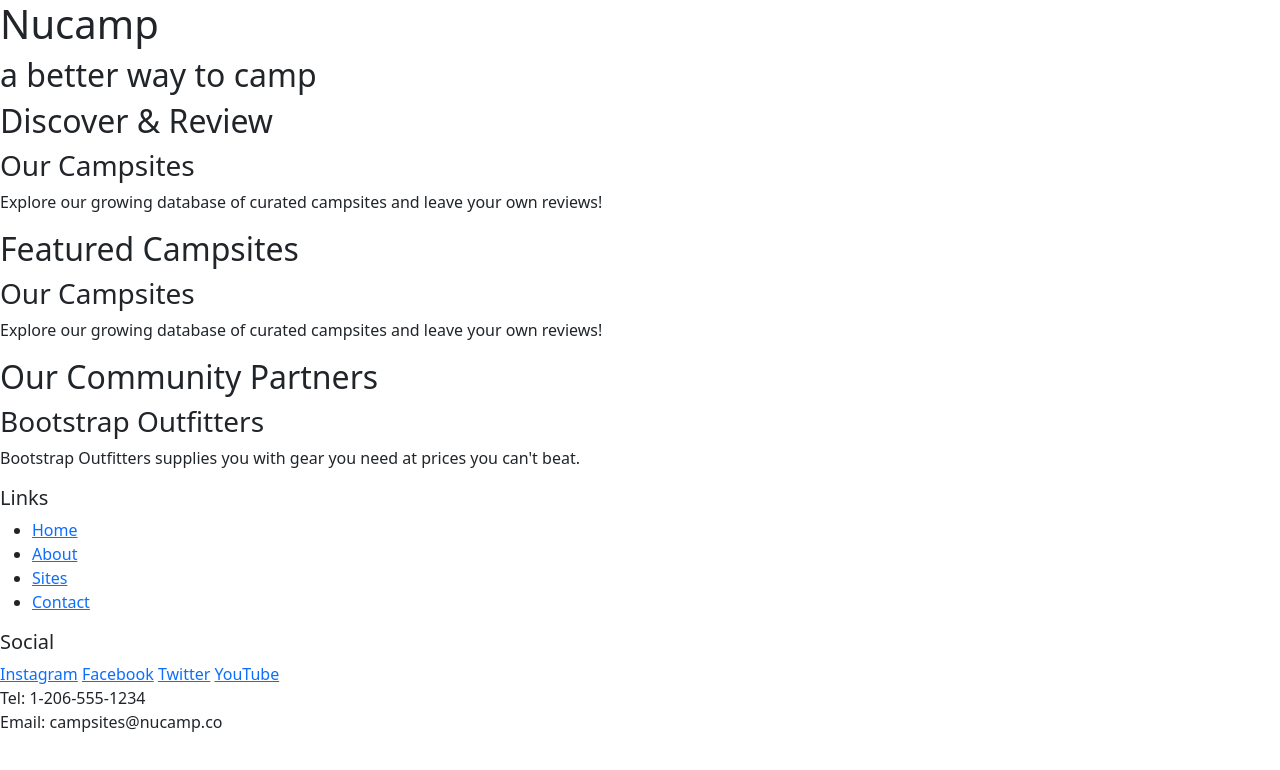
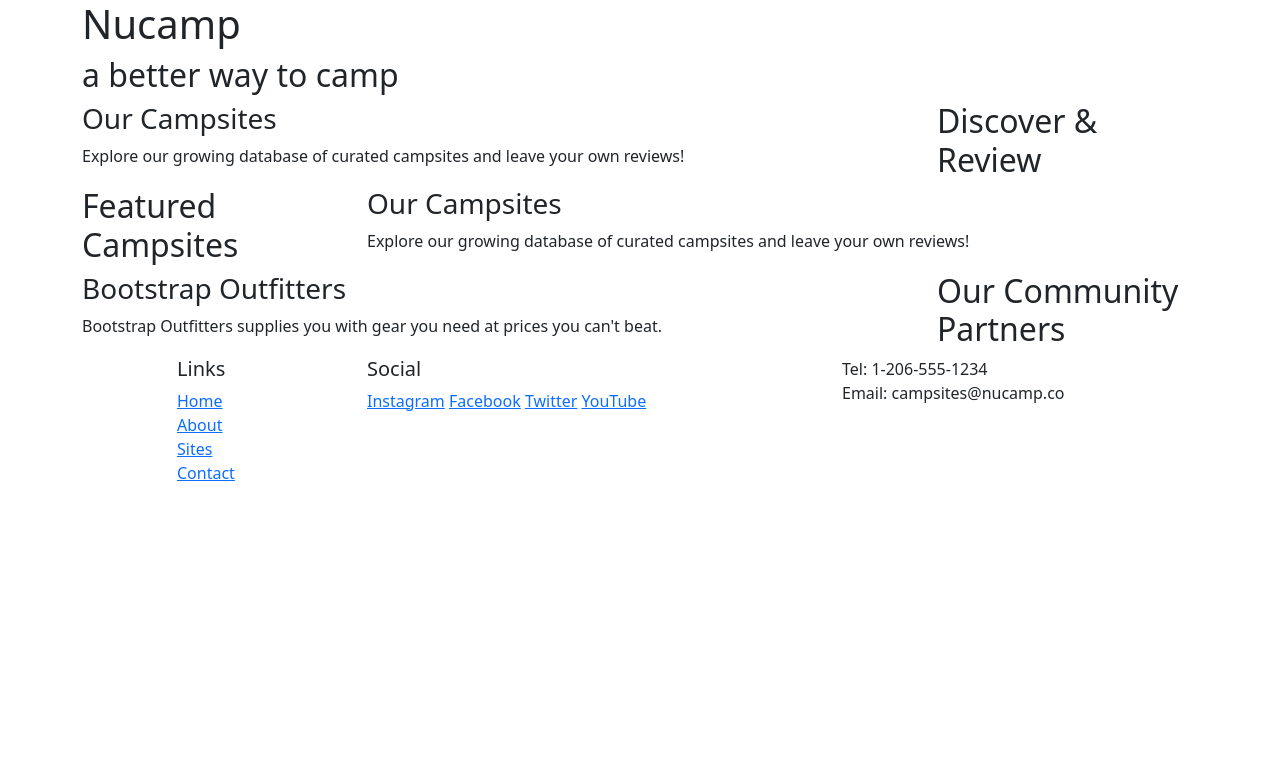
Before and after one commit to Tiffany-McCullough/Nucampsite, a plain HTML site: page index.html in a window 1280 px wide. Drawn offline with nearby package versions, Linux system fonts and the light colour scheme.

Commit message:
Bootstrap grid

```diff
--- a/index.html
+++ b/index.html
@@ -14,58 +14,78 @@
 
     <!-- header -->
     <header>
-        <div>
+        <div class="container">
+            <div class="row">
+                <div class="col">
                     <h1>Nucamp</h1>
                     <h2>a better way to camp</h2>
+                </div>
+            </div>
         </div>
     </header>
 
     <!-- main section -->
-     <main>
+     <main class="container">
 
         <!-- discover section -->
-        <section>
+        <section class="row">
+            <div class="col-sm-4 col-md-3 order-sm-last">
                 <h2>Discover & Review</h2>
+            </div>
+            <div class="col">
                 <h3>Our Campsites</h3>
                 <p>Explore our growing database of curated campsites and leave your own reviews!</p>
+            </div>
          </section>
 
         <!-- feature section -->
-        <section>
+        <section class="row">
+            <div class="col-sm-4 col-md-3">
                 <h2>Featured Campsites</h2>
+            </div>
+            <div class="col">
                 <h3>Our Campsites</h3>
                 <p>Explore our growing database of curated campsites and leave your own reviews!</p>
+            </div>
           </section>
 
         <!-- partner section-->
-        <section>
+        <section class="row">
+            <div class="col-sm-4 col-md-3 order-sm-last">
                 <h2>Our Community Partners</h2>
+            </div>
+            <div class="col">
                 <h3>Bootstrap Outfitters</h3>
                 <p>Bootstrap Outfitters supplies you with gear you need at prices you can't beat.</p>
+            </div>
         </section>
      </main>
 
     <!-- footer -->
     <footer>
-        <div>
+        <div class="container">
+            <div class="row">
+                <div class="col-4 col-sm-2 offset-1">
                     <h5>Links</h5>
-            <ul>
+                    <ul class="list-unstyled">
                         <li><a href="#">Home</a></li>
                         <li><a href="#">About</a></li>
                         <li><a href="#">Sites</a></li>
                         <li><a href="#">Contact</a></li>
                     </ul>
                 </div>
-        <div>
+                <div class="col-6 col-sm-5">
                     <h5>Social</h5>
                     <a href="http://instagram.com/">Instagram</a>
                     <a href="http://facebook.com/">Facebook</a>
                     <a href="http://twitter.com/">Twitter</a>
                     <a href="http://youtube.com/">YouTube</a>
                 </div>
-        <div>
+                <div class="col-sm-4">
                     Tel: 1-206-555-1234<br />
                     Email: campsites@nucamp.co
+                </div>
+            </div>
         </div>
     </footer>
 
```
Lines whose indentation alone changed are shown as unchanged.
